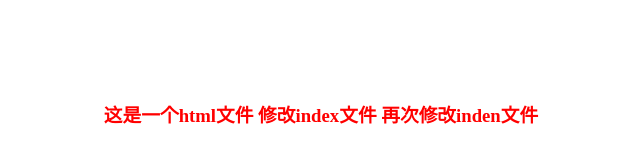
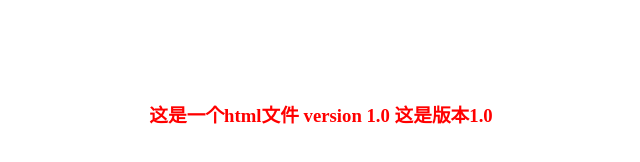
Before and after one commit to haydenzhourepo/pilishen.com, a plain HTML site: page index.html in a window 1280 px wide. Shown: the whole page, without its empty margins (319-959 px from the left). Drawn offline with Linux system fonts and the light colour scheme.

Commit message:
version 1.0 this is version 1.0

```diff
--- a/index.html
+++ b/index.html
@@ -5,6 +5,6 @@
 	<link rel="stylesheet" type="text/css" href="style.css">
 </head>
 <body>
-	<h3>这是一个html文件 修改index文件 再次修改inden文件</h3>
+	<h3>这是一个html文件 version 1.0 这是版本1.0</h3>
 </body>
 </html>
```
